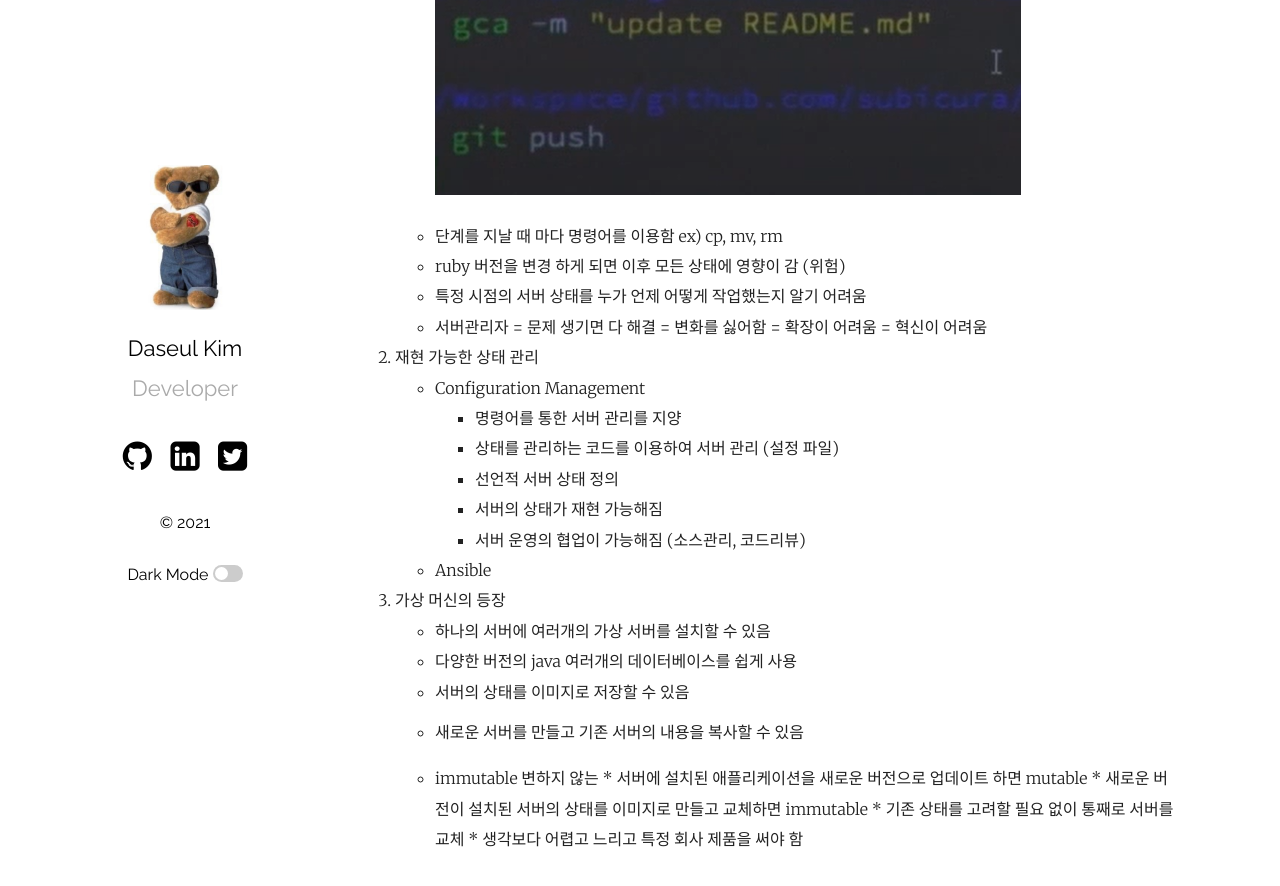
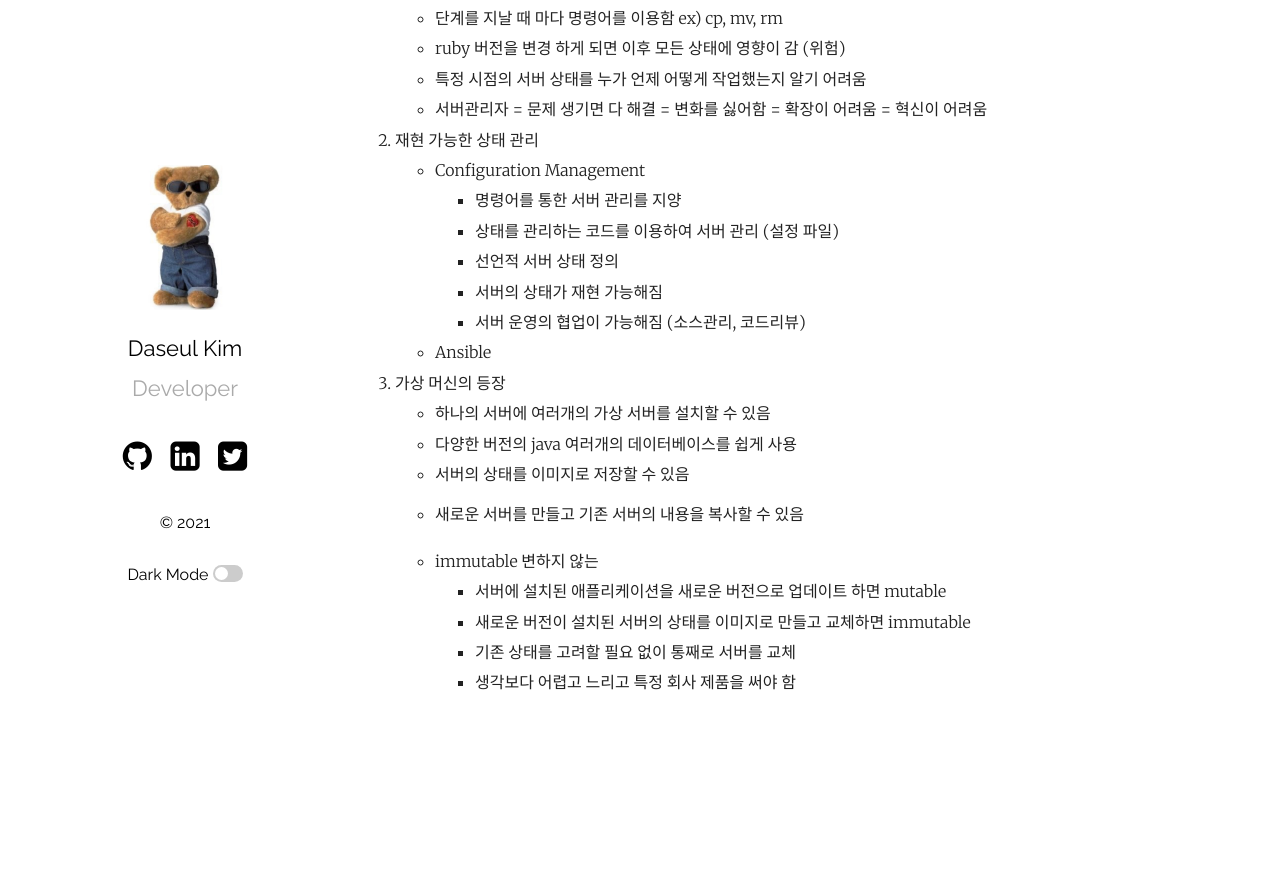
Before and after one commit to das101096/my-blog, a Jekyll site: the page built from _posts/2021-05-26-kubernates.markdown, in a window 1280 px wide and 900 px high, scrolled down 1228 px. Shown: the top 886 px of the window. Built offline with Jekyll 4.4.1, drawn with Linux system fonts in a browser that asks for light colours; after the commit the page ends 1971 px from its top, so only the background shows below that.

Commit message:
kuber commit

```diff
--- a/_posts/2021-05-26-kubernates.markdown
+++ b/_posts/2021-05-26-kubernates.markdown
@@ -13,14 +13,14 @@ T아카데미 - 컨테이너 오케스트레이션 쿠버네티스 살펴보기
 ## [1강] 컨테이너 오케스트레이션
 
 #### - **도커가 등장하기 전 서버 운영**
-  <img data-action="zoom" src='{{ "/image/64.PNG" | relative_url }}' alt='absolute'>
+  <img data-action="zoom" src='{{ "/image/69.PNG" | relative_url }}' alt='absolute'>
 
   1. 자체 서버 운영
       - 서버주문 , 서버 설치, cpu 메모리 하드 조립 네트워크 연결, OS설치, 계정설정, 방화벽 설정
       - 서버를 설정하기 위해 많은 노력과 시간이 필요함
       - 성능이 좋은 걸 미리 구매하고 효율적인 사용을 위해 여러 애플리케이션을 설치
 
-        <img data-action="zoom" src='{{ "/image/65.PNG" | relative_url }}' alt='absolute'>
+        <img data-action="zoom" src='{{ "/image/70.PNG" | relative_url }}' alt='absolute'>
 
       - 단계를 지날 때 마다 명령어를 이용함 ex)  cp, mv, rm
       - ruby 버전을 변경 하게 되면 이후 모든 상태에 영향이 감 (위험)
@@ -43,7 +43,7 @@ T아카데미 - 컨테이너 오케스트레이션 쿠버네티스 살펴보기
       - 새로운 서버를 만들고 기존 서버의 내용을 복사할 수 있음
 
       - immutable 변하지 않는
-            * 서버에 설치된 애플리케이션을 새로운 버전으로 업데이트 하면 mutable
-            * 새로운 버전이 설치된 서버의 상태를 이미지로 만들고 교체하면 immutable
-            * 기존 상태를 고려할 필요 없이 통째로 서버를 교체
-            * 생각보다 어렵고 느리고 특정 회사 제품을 써야 함
+          * 서버에 설치된 애플리케이션을 새로운 버전으로 업데이트 하면 mutable
+          * 새로운 버전이 설치된 서버의 상태를 이미지로 만들고 교체하면 immutable
+          * 기존 상태를 고려할 필요 없이 통째로 서버를 교체
+          * 생각보다 어렵고 느리고 특정 회사 제품을 써야 함
```
